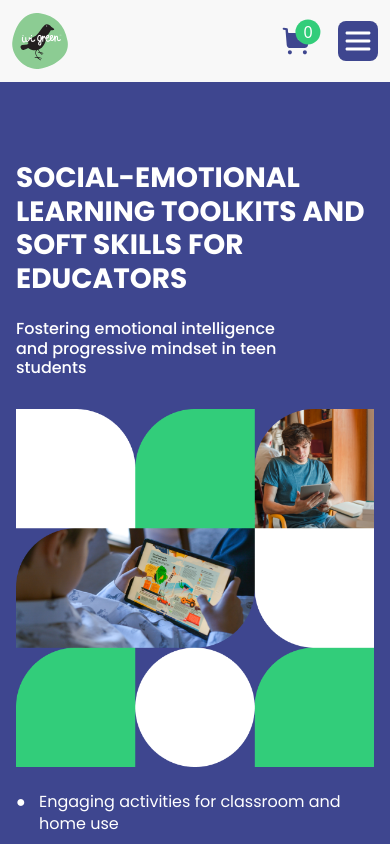
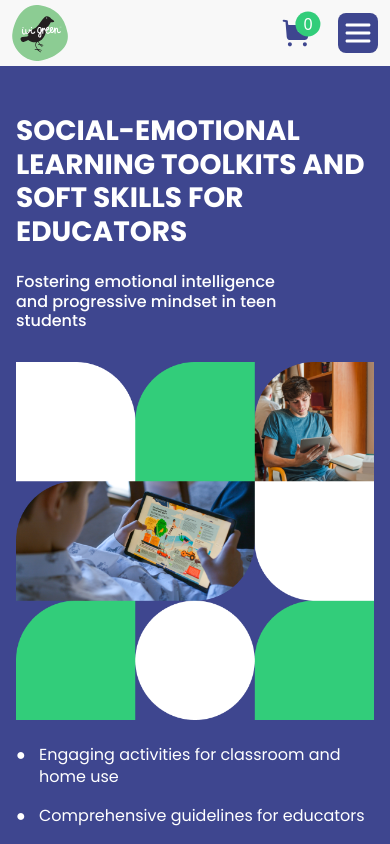
Before and after one commit to AgafonovSV/smartreading-test, a Vue app in the folder frontend/: page / in a window 390 px wide. Shown: the top 844 px of the page. Built offline with nearby package versions, Linux system fonts and the light colour scheme.

Commit message:
fix front 0.1

```diff
--- a/frontend/src/assets/css/style.css
+++ b/frontend/src/assets/css/style.css
@@ -370,6 +370,7 @@
 
   .bg-header {
     max-height: 100%;
+    padding: 0;
   }
 
   .h1-text {
@@ -384,6 +385,10 @@
   .h3-text {
     font-size: 16px;
     line-height: 120%;
+  }
+
+  .header-section {
+    padding-top: 66px;
   }
 
   .btn-show-all-kits {
--- a/frontend/src/components/sections/HeaderSection.vue
+++ b/frontend/src/components/sections/HeaderSection.vue
@@ -4,8 +4,8 @@
       <div class="row g-0 pt-md-3 px-0 align-items-center align-items-stretch">
         <div class="col-12 col-md-6 px-0 align-self-center">
           <div>
-            <h2 class="poppins-bold h2-text text-uppercase text-white">
-              Social-Emotional<br> Learning Toolkits and<br> Soft Skills for<br> Educators
+            <h2 class="poppins-bold h2-text text-uppercase text-white pe-md-5">
+              Social-Emotional Learning Toolkits and Soft Skills for Educators
             </h2>
           </div>
           <div>
```
